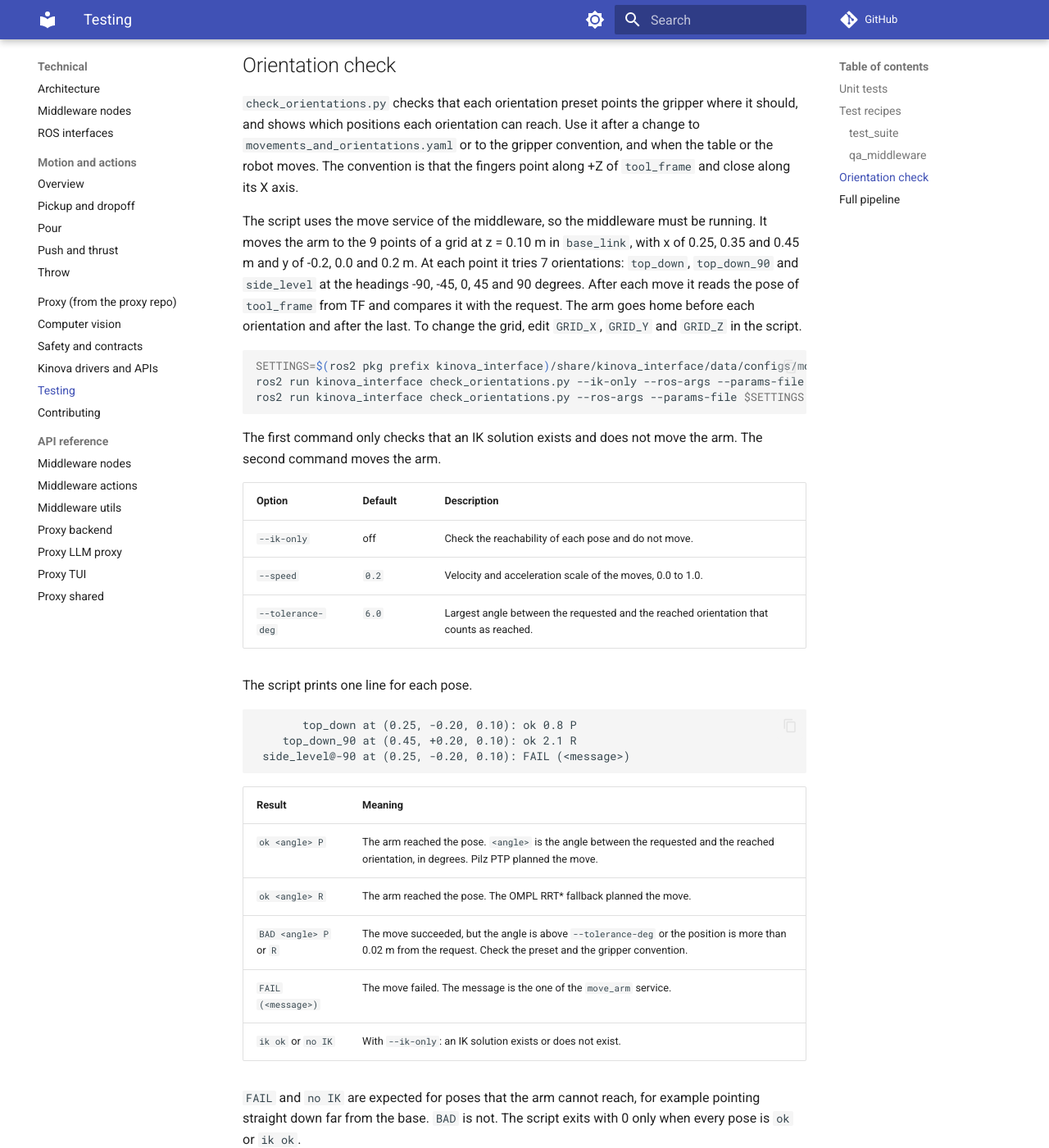
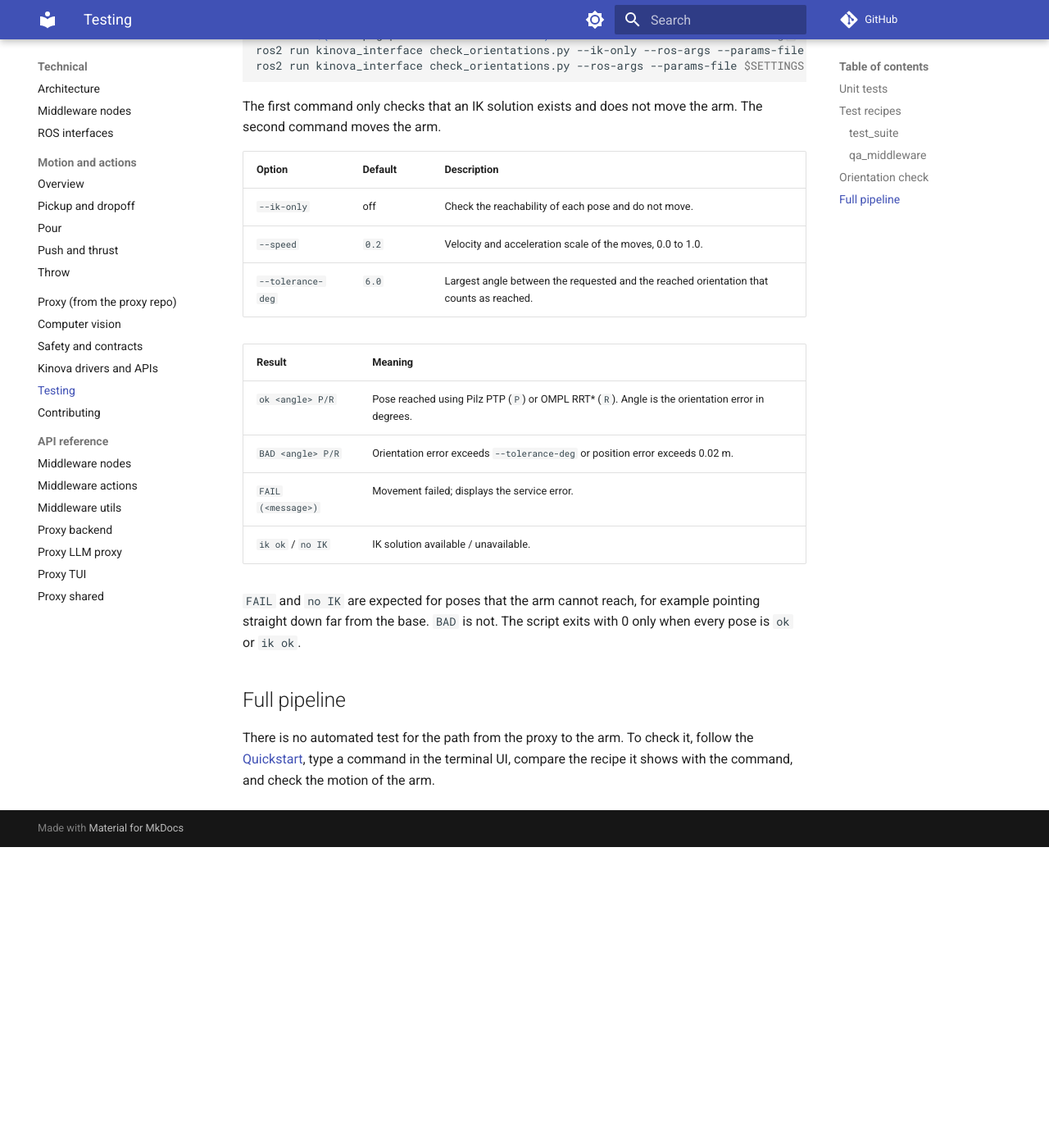
Before and after one commit to Jeremy-Allan/ROS2-middleware, an MkDocs documentation site: the page built from docs/technical/testing.md, in a window 1280 px wide and 1400 px high, scrolled down 3424 px. Shown: the whole window at 82% size. Built offline with MkDocs 1.6.1 and Material for MkDocs 9.7.7, drawn with Linux system fonts in a browser that asks for light colours; comment, search, counter and statistics services are not loaded; after the commit the page ends 4457 px from its top, so only the background shows below that; some of the changed text lies outside the part shown.

Commit message:
Update testing.md

````diff
--- a/docs/technical/testing.md
+++ b/docs/technical/testing.md
@@ -1,6 +1,6 @@
 # Testing
 
-The middleware has unit tests, test recipes and a script that checks the gripper orientations. None of them needs the proxy. The proxy has its own tests, described in its [README](https://github.com/paul-isit/embodied-ai-proxy#evaluating-an-llm-with-test-suites).
+The middleware provides unit tests, test recipes and gripper orientation checks, all independent of the proxy. See the proxy [README](https://github.com/paul-isit/embodied-ai-proxy#evaluating-an-llm-with-test-suites) for its tests.
 
 !!! warning
     The test recipes and the orientation check move the arm. Run them in simulation first. On a real arm, clear the workspace before each run.
@@ -21,9 +21,7 @@
 
 To run one file, give its path, for example `python3 -m pytest test/test_motion.py -v`.
 
-The tests use the generated code of `kinova_interfaces`. After a change to a `.srv` or `.msg` file, build the package again. With an old build, tests fail with errors such as `'GetRobotParameters_Response' object has no attribute 'held_objects'`.
-
-The fixture `ros_context` in `conftest.py` starts `rclpy` with the parameters of `motion_settings.yaml`, as the launch file does.
+Rebuild `kinova_interfaces` after modifying `.srv` or `.msg` files to avoid failures caused by outdated generated interfaces.
 
 | File | Covers |
 |---|---|
@@ -55,29 +53,28 @@
 ros2 run kinova_interface run_recipe.py <path-to-recipe.json>
 ```
 
-A successful recipe logs `--- All Tasks Completed ---`. `run_recipe.py` prints `success=` and `message=`, for example `message=Recipe executed successfully.`, and exits with 0 when the recipe succeeds.
+Successful execution logs `--- All Tasks Completed ---`. `run_recipe.py` reports `success` and `message`, exiting with code 0 on success.
 
 ### test_suite
 
-| Recipe | Steps |
+| Recipe | Purpose |
 |---|---|
-| `recipe_pickup.json` | Picks up `blue_cube` and then `water_bottle` with the default grasp. The second pickup puts the cube back first. Then puts the bottle back. |
-| `recipe_grasp_styles.json` | Picks up two objects with the grasp style that `auto` does not choose, and puts each back. |
-| `recipe_dropoff.json` | Picks up `water_bottle` and stands it on the centre of `delivery_tray`. |
-| `recipe_pour.json` | Picks up `water_bottle` with a side grasp and pours toward `delivery_tray`. |
-| `recipe_push.json` | Pushes `water_bottle` forward without grasping it. |
-| `recipe_throw.json` | Picks up `water_bottle` and throws it forward. |
-| `recipe_thrust.json` | Picks up `water_bottle` with a side grasp and thrusts it forward. |
+| `recipe_pickup.json` | Multiple pickups and returns |
+| `recipe_grasp_styles.json` | Alternative grasp styles |
+| `recipe_dropoff.json` | Object placement |
+| `recipe_pour.json` | Pouring |
+| `recipe_push.json` | Pushing |
+| `recipe_throw.json` | Throwing |
+| `recipe_thrust.json` | Thrusting |
 
 ### qa_middleware
 
 | Group | Recipes |
 |---|---|
-| Home and gripper | `recipe_home_only.json`. `recipe_gripper_open.json` sets the gripper position to 0.0 and `recipe_gripper_close.json` sets it to 1.0. |
-| Moves | `recipe_single_move.json` moves to `water_bottle`. `recipe_relative_up.json`, `recipe_relative_forward.json`, `recipe_relative_retreat.json` and `recipe_relative_down_left_right.json` use the named vectors of `movements_and_orientations.yaml`. |
-| Pick and place | `recipe_pickup_isolated.json` is one pickup. `recipe_pick_and_place_blue_cube.json` and `recipe_pick_and_place_water_bottle.json` pick and place one object on `delivery_tray`. `recipe_multi_object.json` places the cube and then the bottle on the tray. |
-| Variations of composite actions | `recipe_pour_in_place.json` pours without `destination` or `direction`. `recipe_throw_held_object.json` throws without `target`. |
-| Invalid input | See the next table. |
+| Home and gripper | `recipe_home_only.json`, `recipe_gripper_open.json`, `recipe_gripper_close.json` |
+| Moves | `recipe_single_move.json`, `recipe_relative_up.json`, `recipe_relative_forward.json`, `recipe_relative_retreat.json`, `recipe_relative_down_left_right.json` |
+| Pick and place | `recipe_pickup_isolated.json`, `recipe_pick_and_place_blue_cube.json`, `recipe_pick_and_place_water_bottle.json`, `recipe_multi_object.json` |
+| Composite variations | `recipe_pour_in_place.json`, `recipe_throw_held_object.json` |
 
 | Recipe | Input | `message` of `run_recipe.py` |
 |---|---|---|
@@ -90,7 +87,7 @@
 
 `check_orientations.py` checks that each orientation preset points the gripper where it should, and shows which positions each orientation can reach. Use it after a change to `movements_and_orientations.yaml` or to the gripper convention, and when the table or the robot moves. The convention is that the fingers point along +Z of `tool_frame` and close along its X axis.
 
-The script uses the move service of the middleware, so the middleware must be running. It moves the arm to the 9 points of a grid at z = 0.10 m in `base_link`, with x of 0.25, 0.35 and 0.45 m and y of -0.2, 0.0 and 0.2 m. At each point it tries 7 orientations: `top_down`, `top_down_90` and `side_level` at the headings -90, -45, 0, 45 and 90 degrees. After each move it reads the pose of `tool_frame` from TF and compares it with the request. The arm goes home before each orientation and after the last. To change the grid, edit `GRID_X`, `GRID_Y` and `GRID_Z` in the script.
+The middleware must be running. The script checks seven orientations across a configurable 3×3 grid in `base_link`, using IK or physical movements with TF pose verification. Modify `GRID_X`, `GRID_Y` and `GRID_Z` in the script to change the grid.
 
 ```bash
 SETTINGS=$(ros2 pkg prefix kinova_interface)/share/kinova_interface/data/configs/motion_settings.yaml
@@ -106,21 +103,12 @@
 | `--speed` | `0.2` | Velocity and acceleration scale of the moves, 0.0 to 1.0. |
 | `--tolerance-deg` | `6.0` | Largest angle between the requested and the reached orientation that counts as reached. |
 
-The script prints one line for each pose.
-
-```text
-       top_down at (0.25, -0.20, 0.10): ok 0.8 P
-    top_down_90 at (0.45, +0.20, 0.10): ok 2.1 R
- side_level@-90 at (0.25, -0.20, 0.10): FAIL (<message>)
-```
-
 | Result | Meaning |
 |---|---|
-| `ok <angle> P` | The arm reached the pose. `<angle>` is the angle between the requested and the reached orientation, in degrees. Pilz PTP planned the move. |
-| `ok <angle> R` | The arm reached the pose. The OMPL RRT\* fallback planned the move. |
-| `BAD <angle> P` or `R` | The move succeeded, but the angle is above `--tolerance-deg` or the position is more than 0.02 m from the request. Check the preset and the gripper convention. |
-| `FAIL (<message>)` | The move failed. The message is the one of the `move_arm` service. |
-| `ik ok` or `no IK` | With `--ik-only`: an IK solution exists or does not exist. |
+| `ok <angle> P/R` | Pose reached using Pilz PTP (`P`) or OMPL RRT* (`R`). Angle is the orientation error in degrees. |
+| `BAD <angle> P/R` | Orientation error exceeds `--tolerance-deg` or position error exceeds 0.02 m. |
+| `FAIL (<message>)` | Movement failed; displays the service error. |
+| `ik ok` / `no IK` | IK solution available / unavailable. |
 
 `FAIL` and `no IK` are expected for poses that the arm cannot reach, for example pointing straight down far from the base. `BAD` is not. The script exits with 0 only when every pose is `ok` or `ik ok`.
 
````
